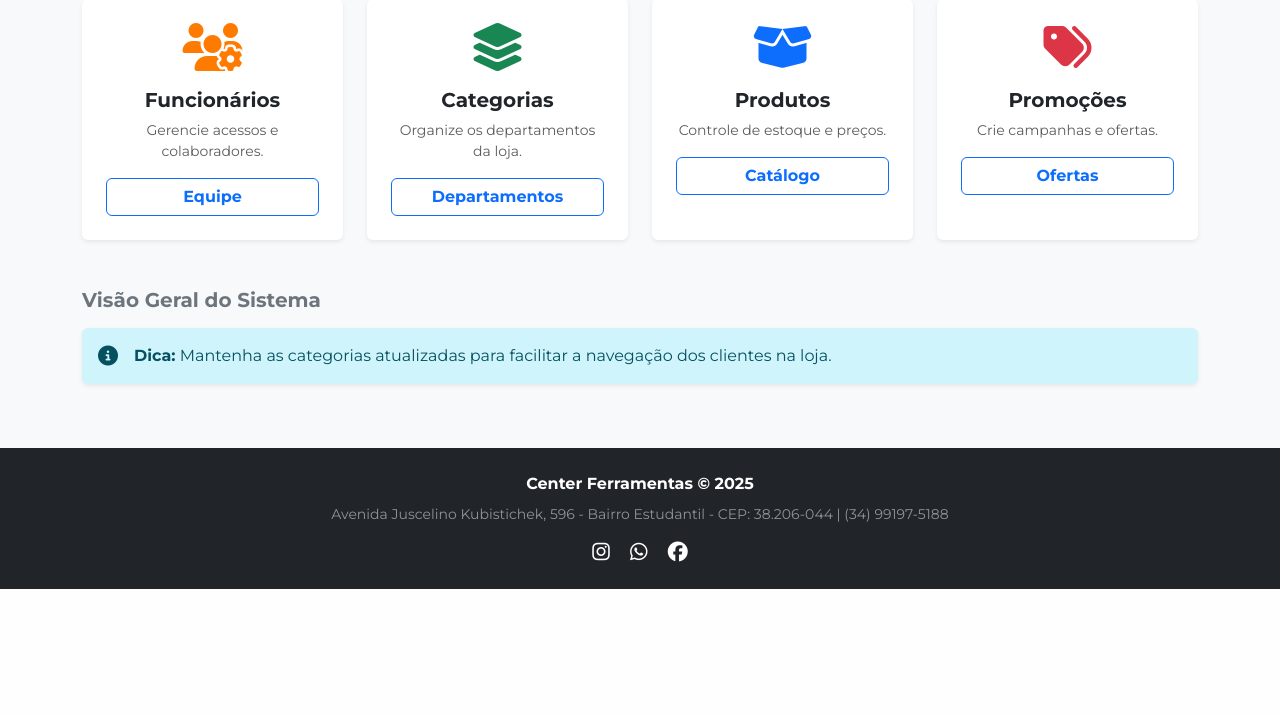
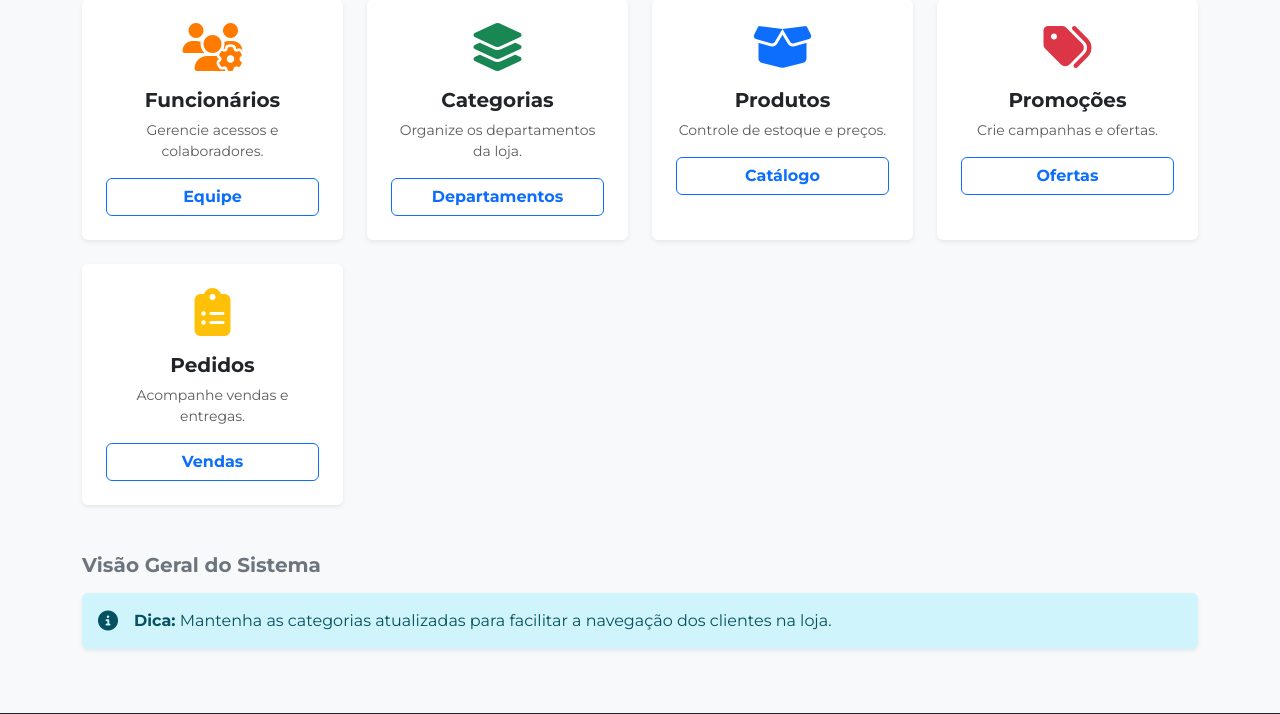
Before and after one commit to Soyalzeetos/Projeto-Extensionista-2025-2, a PHP site: page /admin in a window 1280 px wide. Shown: the part 214-928 px from the top of the page. Before the commit the page ends 803 px from the top, so only its background shows below. Run offline with PHP 8.4, Linux system fonts and the light colour scheme; the visitor is signed in with stand-in values (Sample User, id 1).

Commit message:
feat(admin-product): add route to toggle product status   - implement new POST route for admin to change product visibility
feat(admin-dashboard): add orders summary card
  - display quick access card for order management
  - include link to admin orders page

```diff
--- a/public/index.php
+++ b/public/index.php
@@ -7,6 +7,7 @@ use App\Controllers\HomeController;
 use App\Controllers\ProductController;
 use App\Controllers\CartController;
 use App\Controllers\AuthController;
+use App\Controllers\AdminController;
 
 session_start();
 
@@ -40,6 +41,7 @@ try {
     $router->post('/admin/products/create', [App\Controllers\AdminController::class, 'storeProduct']);
     $router->post('/admin/products/update', [App\Controllers\AdminController::class, 'updateProduct']);
     $router->post('/admin/products/delete', [App\Controllers\AdminController::class, 'deleteProduct']);
+    $router->post('/admin/products/toggle', [App\Controllers\AdminController::class, 'toggleProductStatus']);
     $router->get('/admin/promotions', [App\Controllers\AdminController::class, 'listPromotions']);
     $router->post('/admin/promotions/create', [App\Controllers\AdminController::class, 'storePromotion']);
     $router->post('/admin/promotions/update', [App\Controllers\AdminController::class, 'updatePromotion']);
--- a/views/admin/dashboard.php
+++ b/views/admin/dashboard.php
@@ -77,6 +77,21 @@ require __DIR__ . '/../partials/head.php';
                     </div>
                 </div>
             </div>
+
+            <div class="col-md-6 col-lg-3">
+                <div class="card border-0 shadow-sm h-100 hover-card">
+                    <div class="card-body text-center p-4">
+                        <div class="mb-3">
+                            <i class="fa-solid fa-clipboard-list fa-3x text-warning"></i>
+                        </div>
+                        <h5 class="card-title fw-bold">Pedidos</h5>
+                        <p class="card-text text-muted small">Acompanhe vendas e entregas.</p>
+                        <a href="/admin/orders" class="btn btn-outline-primary w-100 fw-bold stretched-link">
+                            Vendas
+                        </a>
+                    </div>
+                </div>
+            </div>
         </div>
 
         <div class="mt-5">
```
